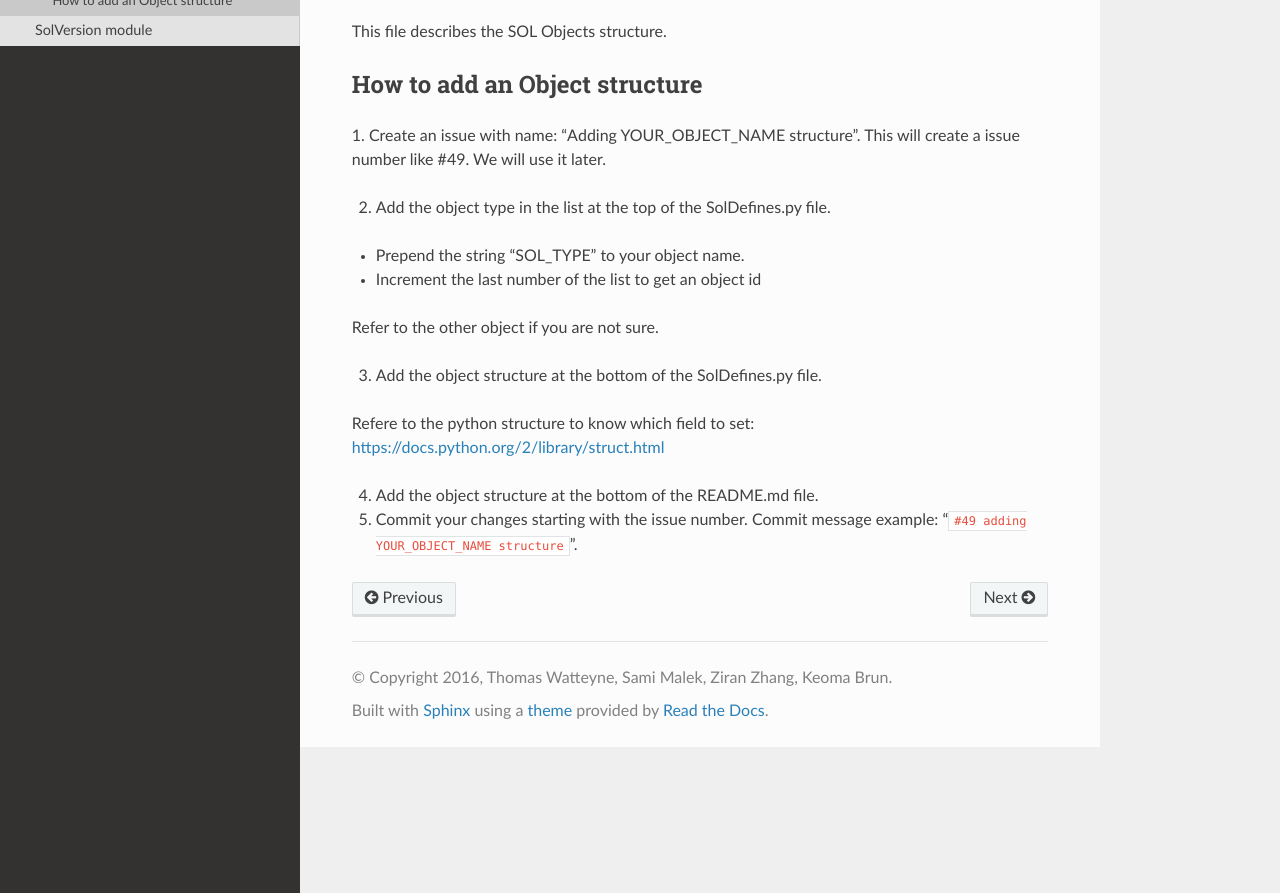
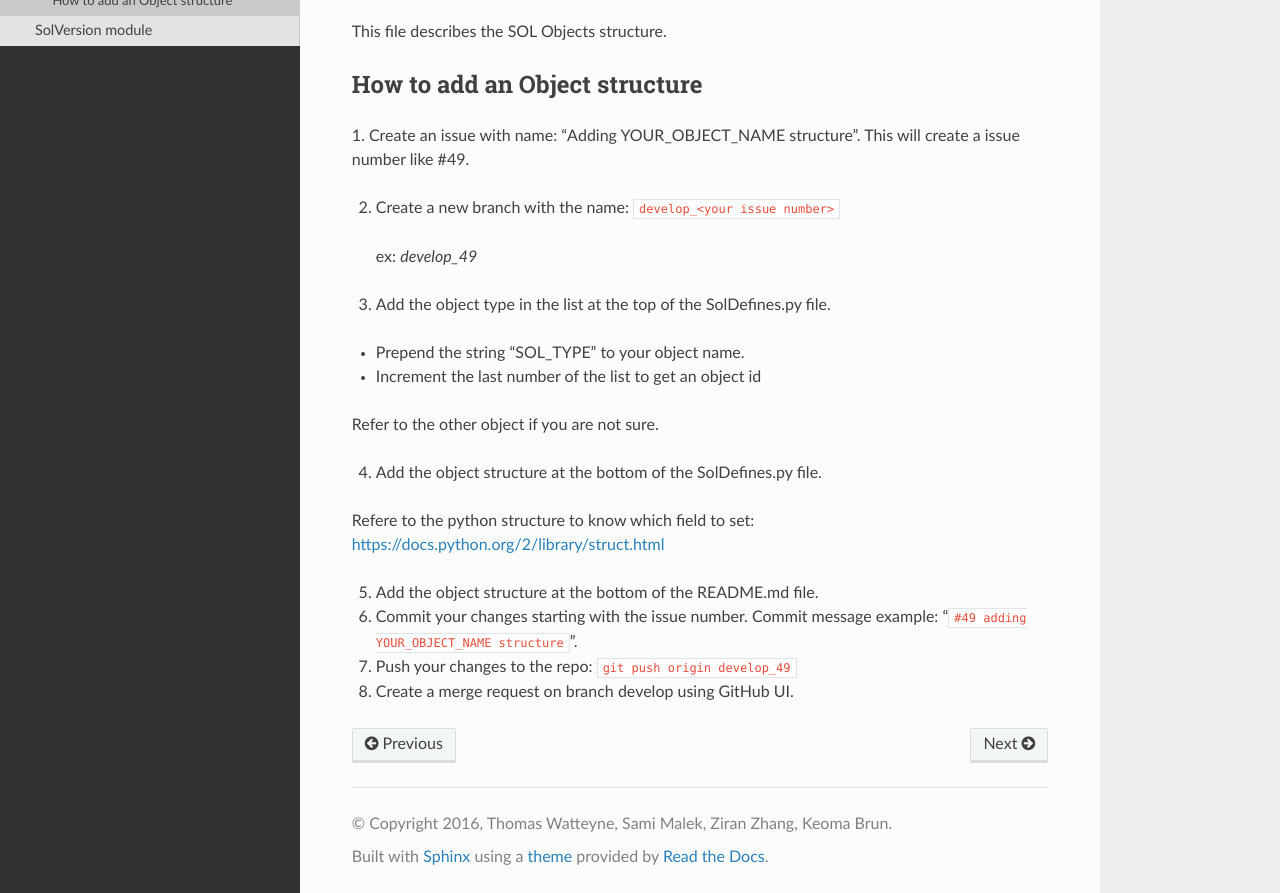
Before and after one commit to realms-team/sol, a Sphinx documentation site: the page built from doc/source/SolDefines.rst, in a window 1280 px wide and 1157 px high, cut to the strip 264-1157 px from the top of the window. Built offline with Sphinx 7.4.7 and the Read the Docs theme 2.0.0, drawn with Linux system fonts in a browser that asks for light colours.

Commit message:
Update SolDefines.rst

```diff
--- a/doc/source/SolDefines.rst
+++ b/doc/source/SolDefines.rst
@@ -13,9 +13,12 @@ How to add an Object structure
 ==============================
 
 1. Create an issue with name: "Adding YOUR_OBJECT_NAME structure".
-This will create a issue number like #49. We will use it later.
+This will create a issue number like #49.
 
-2. Add the object type in the list at the top of the SolDefines.py file.
+2. Create a new branch with the name: ``develop_<your issue number>``
+  ex: `develop_49`
+
+3. Add the object type in the list at the top of the SolDefines.py file.
 
 * Prepend the string "SOL_TYPE" to your object name.
 
@@ -23,11 +26,15 @@ This will create a issue number like #49. We will use it later.
 
 Refer to the other object if you are not sure.
 
-3. Add the object structure at the bottom of the :doc:`SolDefines.py` file.
+4. Add the object structure at the bottom of the :doc:`SolDefines.py` file.
 
 Refere to the python structure to know which field to set: https://docs.python.org/2/library/struct.html
 
-4. Add the object structure at the bottom of the README.md file.
+5. Add the object structure at the bottom of the README.md file.
 
-5. Commit your changes starting with the issue number.
+6. Commit your changes starting with the issue number.
    Commit message example: "``#49 adding YOUR_OBJECT_NAME structure``".
+
+7. Push your changes to the repo: ``git push origin develop_49``
+
+8. Create a merge request on branch develop using GitHub UI.
```
